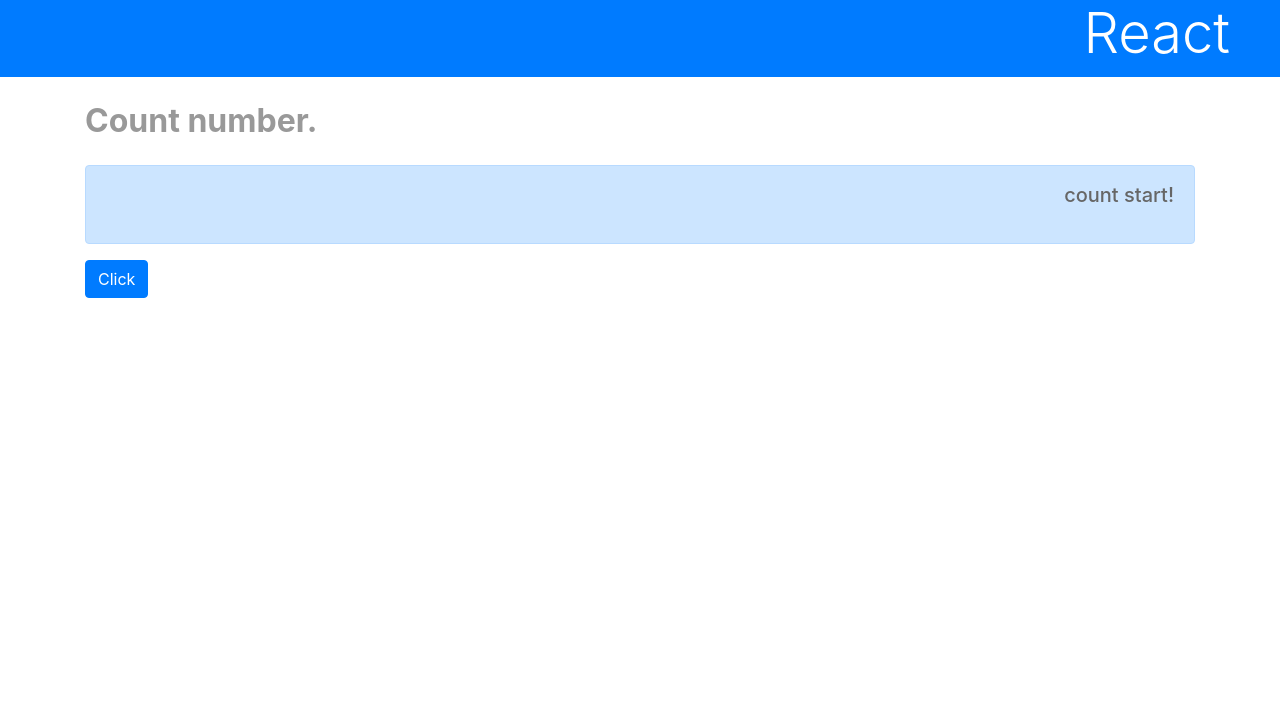
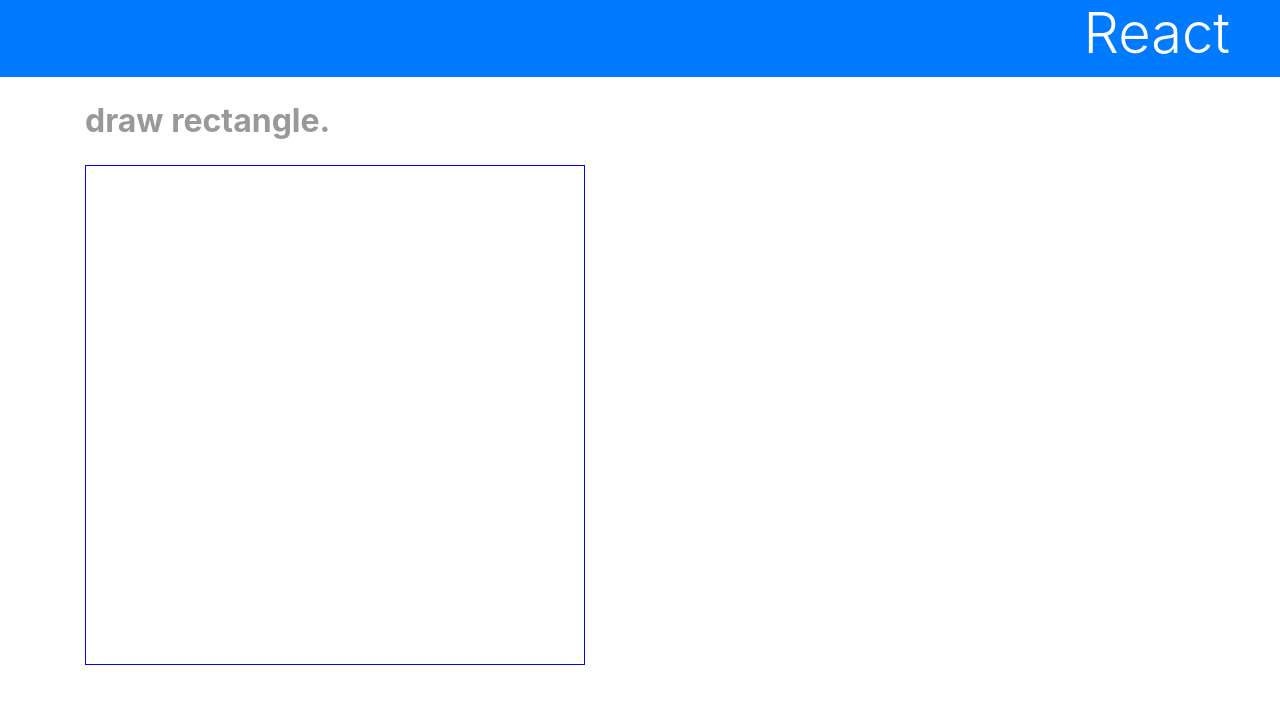
Before and after one commit to Apple-cake/SampleReactApp, a React (Create React App) app: page / in a window 1280 px wide. Shown: the top 704 px of the page. Built offline with nearby package versions, Linux system fonts and the light colour scheme.

Commit message:
イベントで生成されたプロパティをlistステートに格納する処理を作成

```diff
--- a/src/App.js
+++ b/src/App.js
@@ -2,6 +2,15 @@
 import './App.css';
 
 class App extends Component {
+
+  data = []
+
+  area = {
+    width: "500px",
+    height: "500px",
+    border: "1px solid blue"
+  }
+
   constructor(props) {
     super(props);
     this.state = {
@@ -13,31 +22,38 @@
     this.doAction = this.doAction.bind(this)
   }
 
-  doAction(event) {
+  doAction(e) {
+    // クリックした位置情報（ページ左上からの距離）
+    let x = e.pageX
+    let y = e.pageY
+    // dataにpushで位置情報を追加
+    this.data.push({x:x, y:y})
+    // dataプロパティをlistに設定
     this.setState({
-      counter: this.state.counter + 1,
-      msg: '*** count: ' + this.state.counter + ' ***',
-      flag: !this.state.flag
+      list: this.data
     })
+  }
+
+  draw(d) {
+    let s = {
+      position: "absolute",
+        left: (d.x - 25) + "px",
+        top: (d.y - 25) + "px",
+        width: "50px",
+        height: "50px",
+        backgroundColor: "#66f3",
+    }
+    return <div style= {s}></div>
   }
 
   render() {
     return <div>
       <h1 className="bg-primary text-white display-4">React</h1>
       <div className="container">
-        <p className="subtitle">Count number.</p>
-        {this.state.flag ?
-          <div className="alert alert-primary text-right">
-          <p className="h5 mb-4">{this.state.msg}</p>
-          </div>
-        :
-          <div className="alert alert-primary text-left">
-          <p className="h5 mb-4">{this.state.msg}です。</p>
-          </div>
-        }
-        <button className="btn btn-primary" onClick={this.doAction}>
-          Click
-        </button>
+        <p className="subtitle">draw rectangle.</p>
+        <div style={this.area} onClick={this.doAction}>
+          {this.data.map((value) => this.draw(value))}
+        </div>
       </div>
     </div>
   }
```
